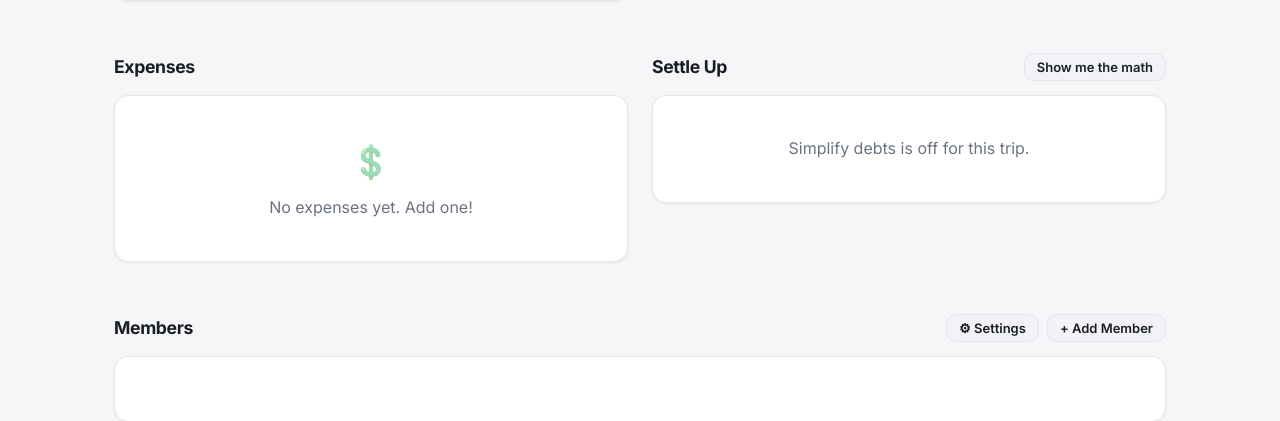
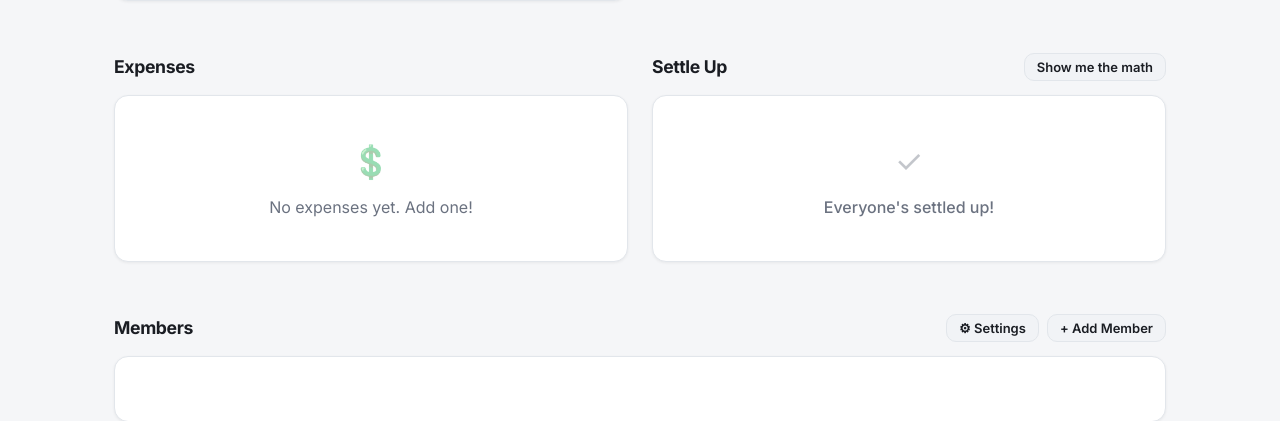
Before and after one commit to andrewmaledy/easysplit, a Flask app: template templates/project.html in a window 1280 px wide. Shown: the part 824-1245 px from the top of the page. Run offline with Flask 3, Linux system fonts and the light colour scheme; the template is opened without the code that fills it, so the values that code supplies are empty.

Commit message:
Always show settle-up suggestions regardless of simplify toggle
The simplify toggle now only affects the math modal (raw vs simplified
breakdown). Settle Up always shows who owes whom so people can settle
even with simplify off.

```diff
--- a/app.py
+++ b/app.py
@@ -345,7 +345,7 @@ def project(project_id):
         })
 
     balances = compute_balances(project_id)
-    simplified = simplify_debts(balances) if project["simplify_by_default"] else []
+    simplified = simplify_debts(balances)
     max_bal = max((b["net"] for b in balances), default=0)
     min_bal = min((b["net"] for b in balances), default=0)
     max_abs = max(abs(max_bal), abs(min_bal), 0.01)
@@ -778,7 +778,7 @@ def balances_json(project_id):
         return redirect(url_for("home"))
     project = get_project_or_404(project_id)
     balances = compute_balances(project_id)
-    simplified = simplify_debts(balances) if project["simplify_by_default"] else []
+    simplified = simplify_debts(balances)
     return jsonify({
         "balances": balances,
         "simplified_debts": simplified,
--- a/templates/project.html
+++ b/templates/project.html
@@ -29,7 +29,6 @@
             <h2>Settle Up</h2>
             <button class="btn-secondary btn-sm hide-mobile" id="show-math-btn">Show me the math</button>
         </div>
-        {% if project.simplify_by_default %}
         {% if simplified %}
         <div class="card" style="padding:16px;">
             {% for t in simplified %}
@@ -50,9 +49,6 @@
             <div class="icon">&#10003;</div>
             <p style="font-weight:500;">Everyone's settled up!</p>
         </div>
-            {% endif %}
-        {% else %}
-        <div class="card empty-state"><p>Simplify debts is off for this trip.</p></div>
         {% endif %}
 
         {% if payments %}
```
Lines whose indentation alone changed are shown as unchanged.
